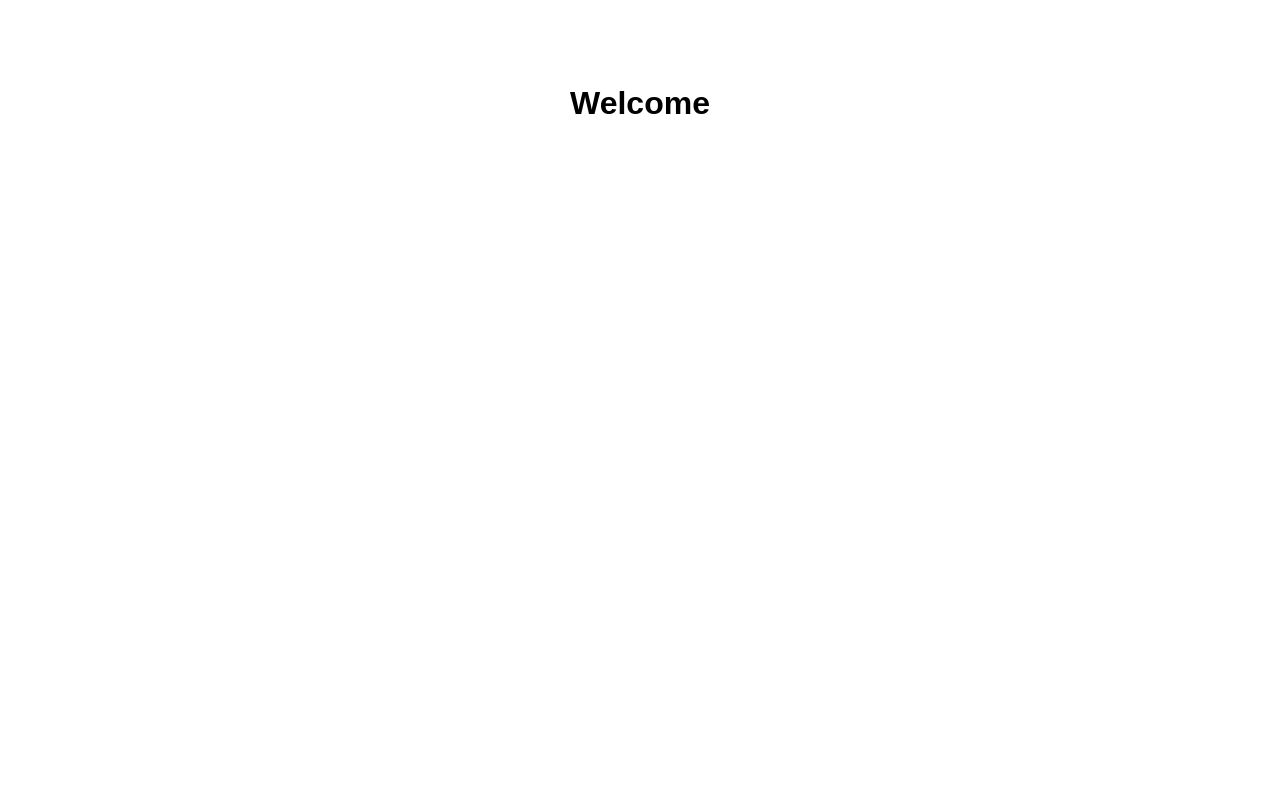
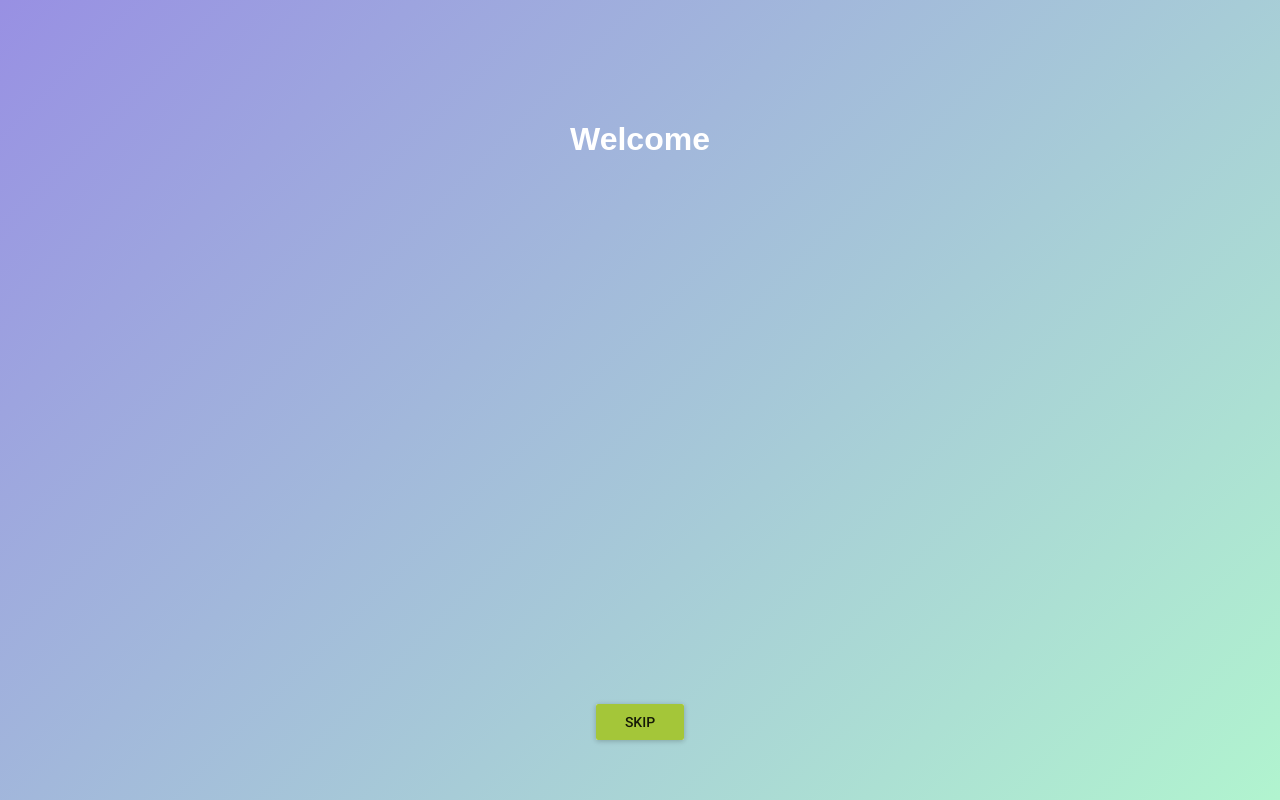
Before and after one commit to evgenitsn/selly, a React (Create React App) app: page /login in a window 1280 px wide. Built offline with nearby package versions, Linux system fonts and the light colour scheme.

Commit message:
Added Styling to Login screen

```diff
--- a/src/screens/Login.js
+++ b/src/screens/Login.js
@@ -1,10 +1,18 @@
 import React, { Component } from 'react'
+import RaisedButton from 'material-ui/RaisedButton'
+import {Link} from 'react-router-dom'
 
 export default class Login extends Component {
   render() {
     return (
       <div style={styles.body}>
-        <h1>Welcome</h1>
+        <h1 style={styles.title}>Welcome</h1>
+        <RaisedButton
+          containerElement={<Link to='/'/>}
+          label="Skip"
+          backgroundColor="#a4c639"
+          style={styles.skipButton}
+        />
       </div>
     )
   }
@@ -12,9 +20,20 @@ export default class Login extends Component {
 
 const styles = {
   body: {
-    marginTop: 64,
-    marginBottom: 80,
     display: 'flex',
-    justifyContent: 'center'
+    justifyContent: 'space-between',
+    alignItems: 'center',
+    flexDirection: 'column',
+    height: '100vh',
+    backgroundImage: 'linear-gradient(135deg, #9890e3 0%, #b1f4cf 100%)'
+  },
+  skipButton: {
+    margin: 12,
+    width: 60,
+    marginBottom: 60
+  },
+  title: {
+    color: 'white',
+    paddingTop: 100
   }
 }
```
